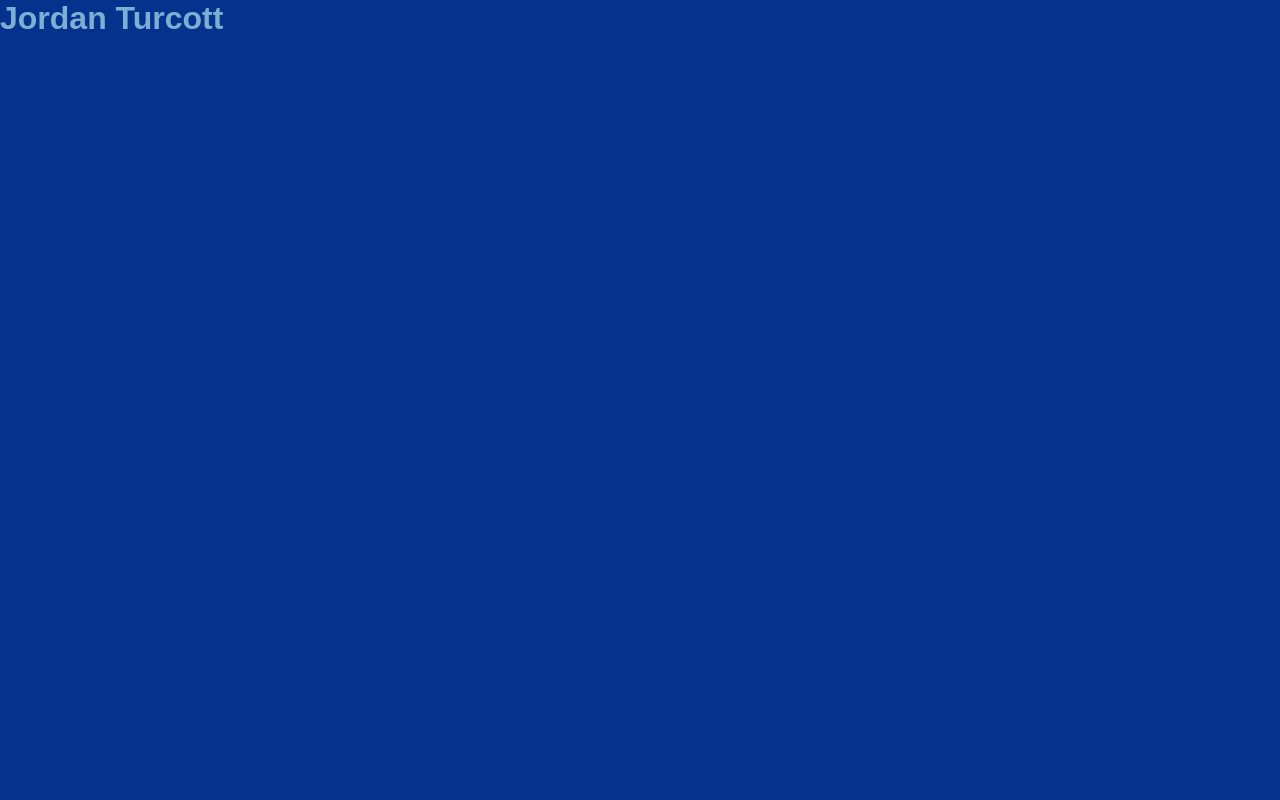
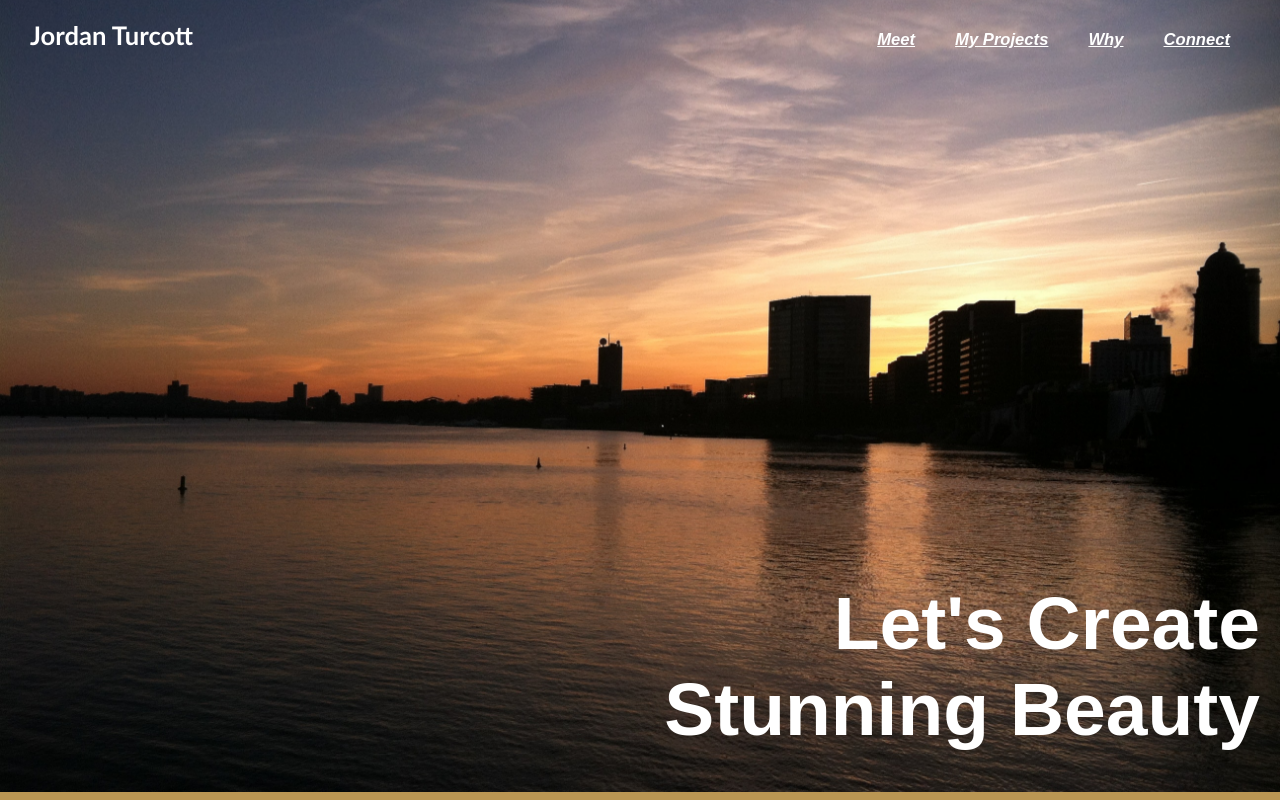
Before and after one commit to J2021T/J2021T.github.io, a plain HTML site: page index.html in a window 1280 px wide. Drawn offline with Linux system fonts and the light colour scheme.

Commit message:
added and stylized header and hero

```diff
--- a/assets/css/style.css
+++ b/assets/css/style.css
@@ -4,8 +4,9 @@
     --p-blue: #04328c;
     --p-silver: #b0b7bc;
     --c-green: #007A33;
-    --black: #000000;
+    --c-gold: #ba9653;
     --car-blue: #7bafd4;
+    --car-navy: #13294b;
 }
 
 * {
@@ -15,8 +16,79 @@
 }
 
 body {
-    background-color: var(--p-blue);
-    color: var(--car-blue);
-    text-decoration: var(--p-silver);
+    background-color: var(--c-gold);
+    color: var(--c-green);
     font-family: Arial, Helvetica, sans-serif;
 }
+
+/* header style starts */
+
+header {
+    padding: 20px 30px;
+    display: flex;
+    justify-content: space-between;
+    flex-wrap: wrap;
+    background-image: url("../images/boston-skyline.jpg");
+    background-size: cover;
+    background-attachment: fixed;
+    background-position: 80%;
+    z-index: 9999;
+}
+
+header h1 {
+    color: white;
+    font-size: 2vw;
+    font-weight: bold;
+    font-family: Calibri;
+}
+
+header nav {
+    margin: 10px 0;
+}
+
+header nav ul {
+    display: flex;
+    flex-wrap: wrap;
+    justify-content: space-between;
+    align-items: center;
+    list-style: none;
+}
+
+header nav ul li a {
+    padding: 10px 20px;
+    font-size: 1.3vw;
+    font-style: oblique;
+    color: white;
+    font-weight: bold;
+    font
+}
+
+header nav ul li a:hover {
+    background-color: var(--c-green);
+    border-radius: 20%;
+}
+
+/* hero style starts */
+
+.hero {
+    display: flex;
+    justify-content: right;
+    flex-wrap: wrap;
+    flex-direction: column;
+    align-items: flex-end;
+    background-image: url("../images/boston-skyline.jpg");
+    background-size: cover;
+    background-attachment: fixed;
+    background-position: 80%;
+  }
+
+.hero .sub h2 {
+    color: white;
+    font-weight: bold;
+    font-size: 75px;
+    text-align: right;
+    margin-top: 500px;
+    margin-right: 20px;
+    margin-left: 20px;
+    margin-bottom: 40px;
+  }
--- a/index.html
+++ b/index.html
@@ -8,6 +8,30 @@
     <link rel="stylesheet"  href="./assets/css/style.css" />
 </head>
 <body>
-    <h1>Jordan Turcott</h1>
+    <header>
+        <h1>Jordan Turcott</h1>
+        <nav>
+            <ul>
+                <li>
+                    <a href="#meet">Meet</a>
+                </li>
+                <li>
+                    <a href="#projects">My Projects</a>
+                </li>
+                <li>
+                    <a href="#why">Why</a>
+                </li>
+                <li>
+                    <a href="#connect">Connect</a>
+                </li>
+            </ul>
+        </nav>
+    </header>
+
+    <section class="hero">
+        <div class="sub">
+            <h2>Let's Create<br>Stunning Beauty</h2>
+        </div>
+    </section>
 </body>
 </html>
```
Also changed, not shown: assets/images/boston-skyline.jpg (added).
